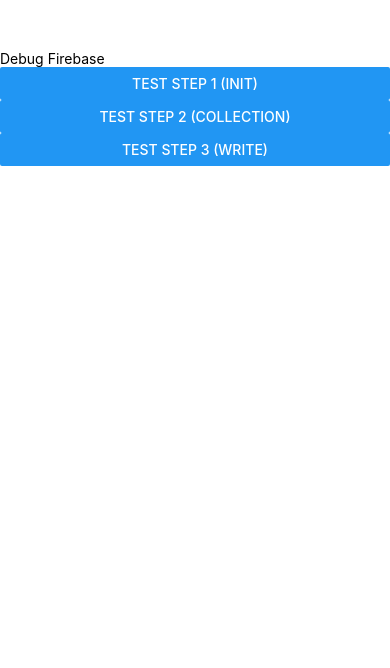
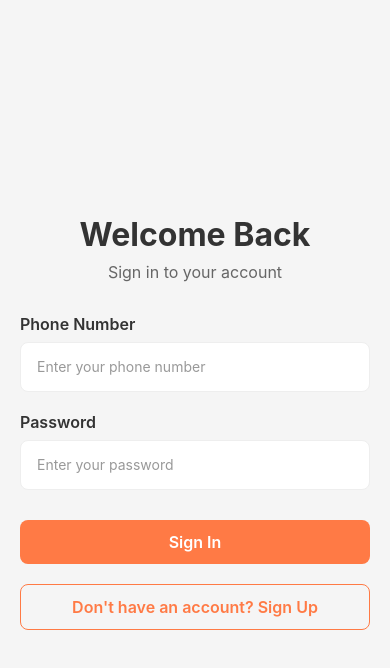
Before and after one commit to shrmaanubhav/SplitSync, a React Native app: screen /CategorySelector in a window 390 px wide. Shown: the top 668 px of the page. Built offline with nearby package versions, Linux system fonts and the light colour scheme.

Commit message:
modified app.tsx

```diff
--- a/App.tsx
+++ b/App.tsx
@@ -1,52 +1,245 @@
+import 'react-native-gesture-handler';
 import React from 'react';
-import { View, Text, Button } from 'react-native';
-import firestore from '@react-native-firebase/firestore';
+import {
+  NavigationContainer,
+  DefaultTheme,
+  DarkTheme,
+  Theme,
+} from '@react-navigation/native';
+import { createNativeStackNavigator } from '@react-navigation/native-stack';
+import { createBottomTabNavigator } from '@react-navigation/bottom-tabs';
+import { StyleSheet } from 'react-native';
+import AsyncStorage from '@react-native-async-storage/async-storage';
 
+// Screens
+import LoginScreen from './src/screens/Login';
+import RegisterScreen from './src/screens/Register';
+import DashboardScreen from './src/screens/Dashboard';
+import GroupsScreen from './src/screens/Group';
+import GroupDetailScreen from './src/screens/GroupDetails';
+import ExpensesScreen from './src/screens/Expenses';
+import BalancesScreen from './src/screens/Balance';
+import ProfileScreen from './src/screens/Profile';
+import EditProfileScreen from './src/screens/EditProfile';
+import SettingsScreen from './src/screens/Settings';
+import AddExpenseScreen from './src/screens/AddExpense';
+import CreateGroupScreen from './src/screens/CreateGroup';
+import FriendsScreen from './src/screens/Friends';
+import SelectPeopleScreen from './src/screens/SelectPeople';
+import CategorySelectorScreen from './src/screens/CategorySelector';
+
+// Components / services
+import { useStore } from './src/store/useStore';
+import { getThemeColors } from './src/services/theme.service';
+import FloatingTabBar from './src/components/FloatingTabBar';
+import ThemeProvider from './src/components/ThemeProvider';
+import { SelectionProvider } from './src/contexts/SelectionContext';
+
+// TYPE IMPORT
+import { ExpenseCategory } from './src/data/categories';
+
+// ==============================
+// ROOT STACK TYPES (FIXED)
+// ==============================
+export type RootStackParamList = {
+  Main: undefined;
+  Login: undefined;
+  Register: undefined;
+  Settings: undefined;
+  Friends: undefined;
+  EditProfile: undefined;
+  CreateGroup: undefined;
+
+  GroupDetail: any;
+  AddExpense: any;
+  SelectPeople: any;
+
+  CategorySelector: {
+    onSelectCategory: (category: ExpenseCategory) => void;
+    selectedCategory?: ExpenseCategory;
+  };
+};
+
+// ==============================
+// TAB TYPES (ADDED)
+// ==============================
+type TabParamList = {
+  Dashboard: undefined;
+  Groups: undefined;
+  Expenses: undefined;
+  Balances: undefined;
+  Profile: undefined;
+};
+
+// ==============================
+// NAVIGATORS
+// ==============================
+const Stack = createNativeStackNavigator<RootStackParamList>();
+const Tab = createBottomTabNavigator<TabParamList>();
+
+// ==============================
+// TABS
+// ==============================
+function MainTabs() {
+  const { darkMode } = useStore();
+  const colors = getThemeColors(darkMode);
+
+  return (
+    <Tab.Navigator
+      tabBar={(props) => <FloatingTabBar {...props} />}
+      screenOptions={{
+        headerStyle: { backgroundColor: colors.headerBackground },
+        headerTintColor: colors.textPrimary,
+        tabBarActiveTintColor: colors.primary,
+        tabBarInactiveTintColor: colors.textTertiary,
+      }}
+    >
+      <Tab.Screen name="Dashboard" component={DashboardScreen} />
+      <Tab.Screen name="Groups" component={GroupsScreen} />
+      <Tab.Screen name="Expenses" component={ExpensesScreen} />
+      <Tab.Screen name="Balances" component={BalancesScreen} />
+      <Tab.Screen name="Profile" component={ProfileScreen} />
+    </Tab.Navigator>
+  );
+}
+
+// ==============================
+// APP
+// ==============================
 export default function App() {
+  const { isAuthenticated, setIsAuthenticated, darkMode } = useStore();
+  const themeColors = getThemeColors(darkMode);
 
-  const testStep1 = () => {
-    try {
-      const db = firestore();
-      console.log("STEP 1 OK");
-    } catch (e) {
-      console.log("STEP 1 ERROR:", e);
-    }
+  React.useEffect(() => {
+    const checkAuthStatus = async () => {
+      try {
+        const token = await AsyncStorage.getItem('token');
+        if (token) setIsAuthenticated(true);
+      } catch (error) {
+        console.error('Error checking auth status:', error);
+      }
+    };
+
+    checkAuthStatus();
+  }, [setIsAuthenticated]);
+
+  const CustomLightTheme: Theme = {
+    ...DefaultTheme,
+    colors: {
+      ...DefaultTheme.colors,
+      background: themeColors.background,
+      card: themeColors.cardBackground,
+      text: themeColors.textPrimary,
+      border: themeColors.border,
+      primary: themeColors.primary,
+    },
   };
 
-  const testStep2 = () => {
-    try {
-      const db = firestore();
-      db.collection('test');
-      console.log("STEP 2 OK");
-    } catch (e) {
-      console.log("STEP 2 ERROR:", e);
-    }
+  const CustomDarkTheme: Theme = {
+    ...DarkTheme,
+    colors: {
+      ...DarkTheme.colors,
+      background: themeColors.background,
+      card: themeColors.cardBackground,
+      text: themeColors.textPrimary,
+      border: themeColors.border,
+      primary: themeColors.primary,
+    },
   };
 
-const testStep3 = async () => {
-  try {
-    // Wait for 1 second (cleaner than setTimeout)
-    await new Promise(resolve => setTimeout(resolve, 1000));
-
-    const db = firestore();
-    await db.collection('test').add({
-      msg: 'hello'
-    });
-
-    console.log("SUCCESS");
-  } catch (e) {
-    // This will now actually catch the Firebase error!
-    console.error("STEP 3 ERROR CAUGHT:", e);
-  }
-};
+  const theme = darkMode ? CustomDarkTheme : CustomLightTheme;
 
   return (
-    <View style={{ marginTop: 50 }}>
-      <Text>Debug Firebase</Text>
+    <SelectionProvider>
+      <ThemeProvider>
+        <NavigationContainer theme={theme}>
+          <Stack.Navigator
+            screenOptions={{
+              headerStyle: { backgroundColor: themeColors.headerBackground },
+              headerTintColor: themeColors.textPrimary,
+              contentStyle: { backgroundColor: themeColors.background },
+            }}
+          >
+            {isAuthenticated ? (
+              <>
+                <Stack.Screen
+                  name="Main"
+                  component={MainTabs}
+                  options={{ headerShown: false }}
+                />
 
-      <Button title="Test Step 1 (init)" onPress={testStep1} />
-      <Button title="Test Step 2 (collection)" onPress={testStep2} />
-      <Button title="Test Step 3 (write)" onPress={testStep3} />
-    </View>
+                <Stack.Screen
+                  name="GroupDetail"
+                  component={GroupDetailScreen}
+                  options={{ title: 'Group Details' }}
+                />
+
+                <Stack.Screen
+                  name="Settings"
+                  component={SettingsScreen}
+                  options={{ title: 'Settings' }}
+                />
+
+                <Stack.Screen
+                  name="Friends"
+                  component={FriendsScreen}
+                  options={{ title: 'Friends' }}
+                />
+
+                <Stack.Screen
+                  name="EditProfile"
+                  component={EditProfileScreen}
+                  options={{ title: 'Edit Profile' }}
+                />
+
+                <Stack.Screen
+                  name="AddExpense"
+                  component={AddExpenseScreen}
+                  options={{ title: 'Add Expense' }}
+                />
+
+                <Stack.Screen
+                  name="CategorySelector"
+                  component={CategorySelectorScreen}
+                  options={{ title: 'Select Category' }}
+                />
+
+                <Stack.Screen
+                  name="CreateGroup"
+                  component={CreateGroupScreen}
+                  options={{ title: 'Create Group' }}
+                />
+
+                <Stack.Screen
+                  name="SelectPeople"
+                  component={SelectPeopleScreen}
+                  options={{ title: 'Select People', headerShown: false }}
+                />
+              </>
+            ) : (
+              <>
+                <Stack.Screen
+                  name="Login"
+                  component={LoginScreen}
+                  options={{ headerShown: false }}
+                />
+                <Stack.Screen
+                  name="Register"
+                  component={RegisterScreen}
+                  options={{ headerShown: false }}
+                />
+              </>
+            )}
+          </Stack.Navigator>
+        </NavigationContainer>
+      </ThemeProvider>
+    </SelectionProvider>
   );
 }
+
+// ==============================
+const styles = StyleSheet.create({
+  container: {
+    flex: 1,
+  },
+});
```
